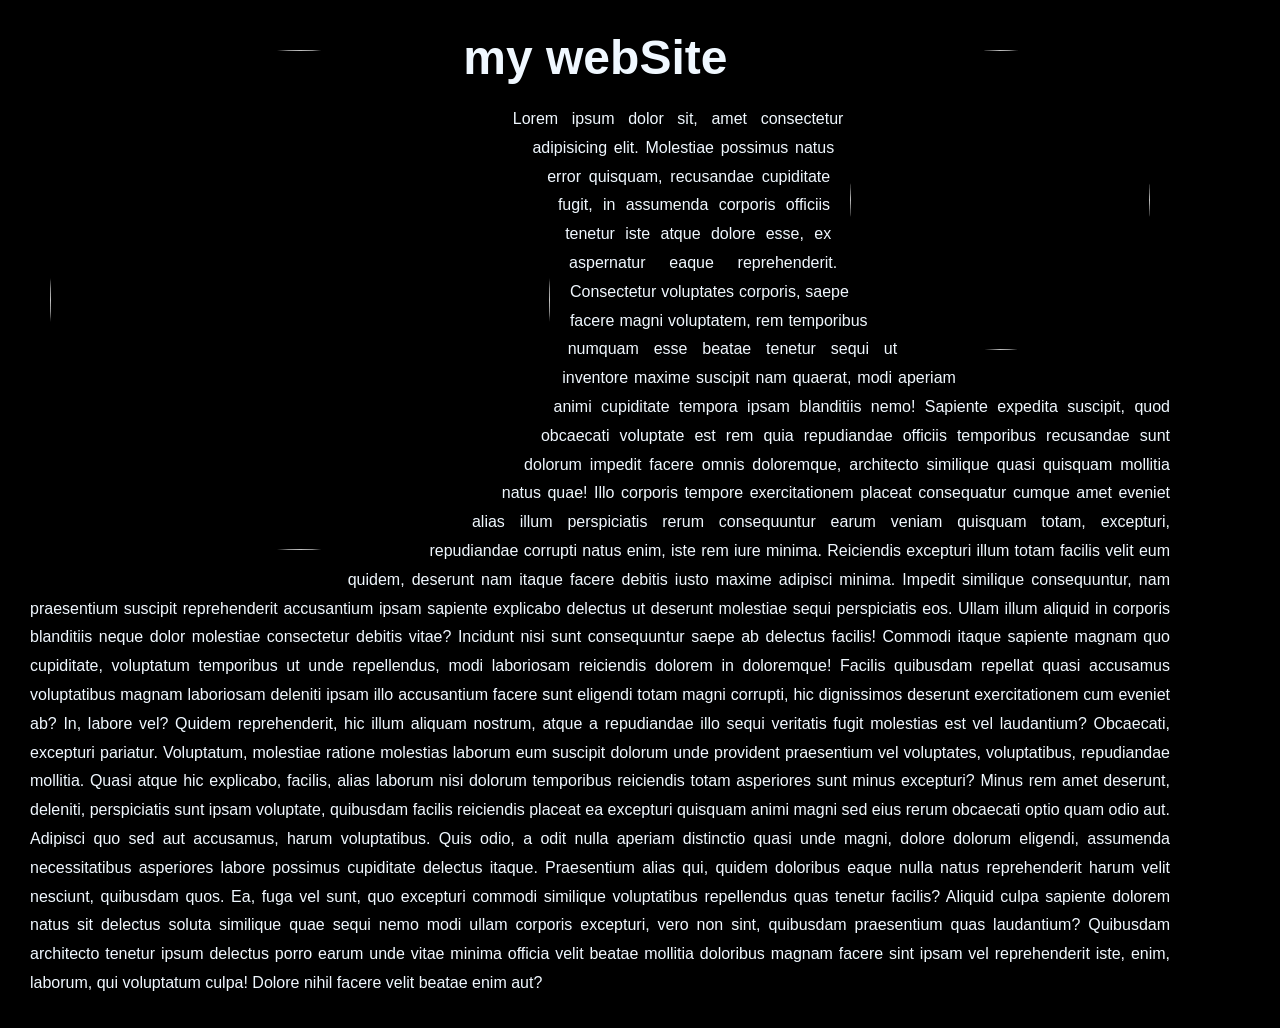
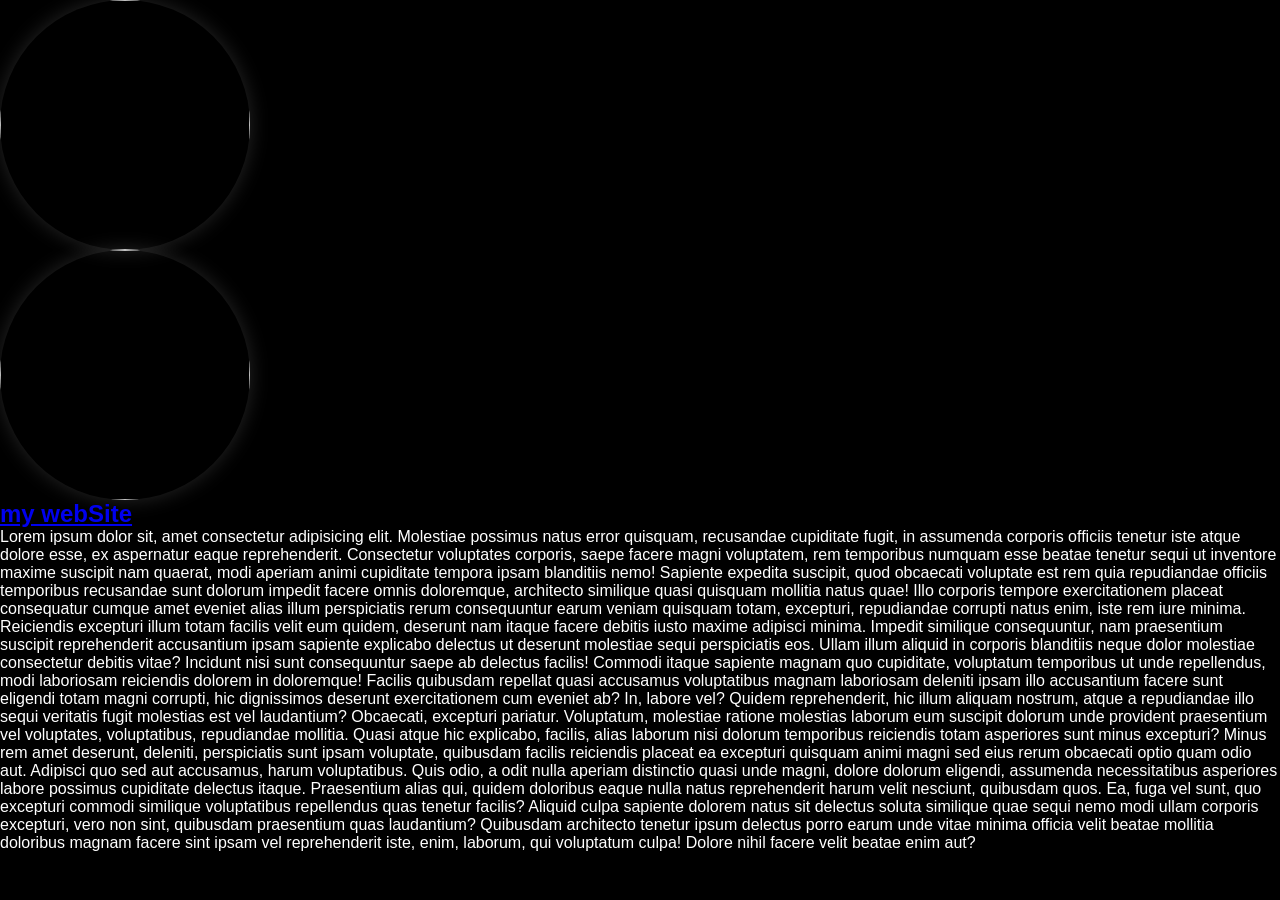

Refactor CSS for improved layout and responsiveness

--- a/style.css
+++ b/style.css
@@ -1,4 +1,4 @@
-@import url('https://fonts.googleapis.com/css?family=poppins:400,500,600,700,800&display=swarp');
+/* @import url('https://fonts.googleapis.com/css?family=poppins:400,500,600,700,800&display=swarp');
 
 *{
 padding: 0;
@@ -88,11 +88,11 @@ section p{
      line-height: 1.8;
     text-align: justify;
     font-size: 1rem;
-}
+} */
 
 
 /* Responsive للتابلت والموبايل */
-@media (max-width: 768px){
+/* @media (max-width: 768px){
 
     section{
         padding: 15px;
@@ -122,10 +122,10 @@ section p{
         font-size: 15px;
         line-height: 1.8;
     }
-}
+} */
 
 /* للأجهزة الصغيرة جداً */
-@media (max-width: 480px){
+/* @media (max-width: 480px){
 
     .circle.circle1,
     .circle.circle2,
@@ -147,7 +147,7 @@ section p{
     section a h2{
         font-size: 1.5rem;
     }
-}
+} */
 
 
 
@@ -222,7 +222,119 @@ section p{
         color: aliceblue;
     } */
 
+@import url('https://fonts.googleapis.com/css2?family=Poppins:wght@300;400;500;600;700&display=swap');
 
+*{
+    margin:0;
+    padding:0;
+    box-sizing:border-box;
+    font-family:'Poppins',sans-serif;
+}
+
+body{
+    background:#000;
+    color:#fff;
+}
+
+.container{
+    max-width:1200px;
+    margin:auto;
+    padding:40px 20px;
+}
+
+.title-link{
+    text-decoration:none;
+}
+
+.title-link h1{
+    color:white;
+    text-align:center;
+    margin-bottom:40px;
+    font-size:clamp(2rem,5vw,3.5rem);
+}
+
+.gallery{
+    display:flex;
+    flex-wrap:wrap;
+    justify-content:center;
+    gap:30px;
+    margin-bottom:40px;
+}
+
+.circle{
+    width:250px;
+    height:250px;
+    border-radius:50%;
+    overflow:hidden;
+
+    box-shadow:
+    0 0 20px rgba(255,255,255,.15);
+
+    transition:.4s;
+}
+
+.circle:hover{
+    transform:scale(1.05);
+}
+
+.circle img{
+    width:100%;
+    height:100%;
+    object-fit:cover;
+}
+
+.content{
+    max-width:1000px;
+    margin:auto;
+}
+
+.content p{
+    font-size:1rem;
+    line-height:1.9;
+    text-align:justify;
+}
+
+/* Tablet */
+
+@media (max-width:768px){
+
+    .gallery{
+        gap:20px;
+    }
+
+    .circle{
+        width:200px;
+        height:200px;
+    }
+
+    .content p{
+        font-size:15px;
+    }
+}
+
+/* Mobile */
+
+@media (max-width:480px){
+
+    .gallery{
+        flex-direction:column;
+        align-items:center;
+    }
+
+    .circle{
+        width:180px;
+        height:180px;
+    }
+
+    .container{
+        padding:20px 15px;
+    }
+
+    .content p{
+        font-size:14px;
+        line-height:1.8;
+    }
+}
 
 
 
